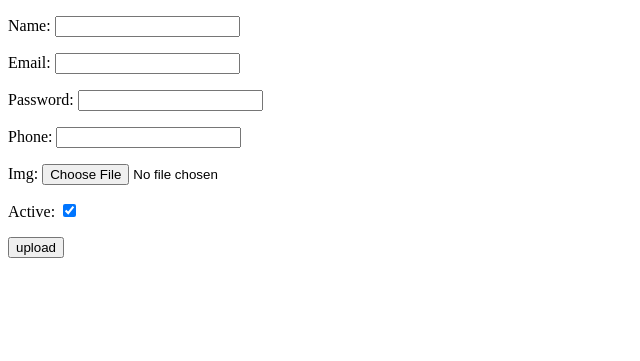
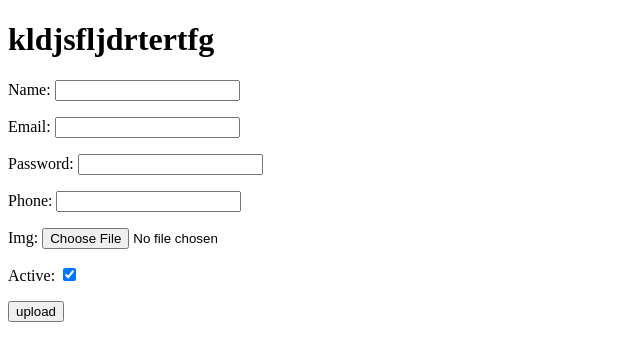
Before and after one commit to Naman7415/crud-1, a Django app: page /create/ in a window 1280 px wide. Shown: the top 361 px of the page, without its empty margins (0-640 px from the left). Run offline with Django 4.2, Linux system fonts and the light colour scheme.

Commit message:
'changeindex.html'

```diff
--- a/proone/photos/templates/index.html
+++ b/proone/photos/templates/index.html
@@ -4,6 +4,7 @@
   <title>PHOTO</title>
 </head>
 <body>
+  <h1>kldjsfljdrtertfg</h1>
     <form method="post" enctype="multipart/form-data">
         {% csrf_token %}
         {{ form.as_p }}
```
